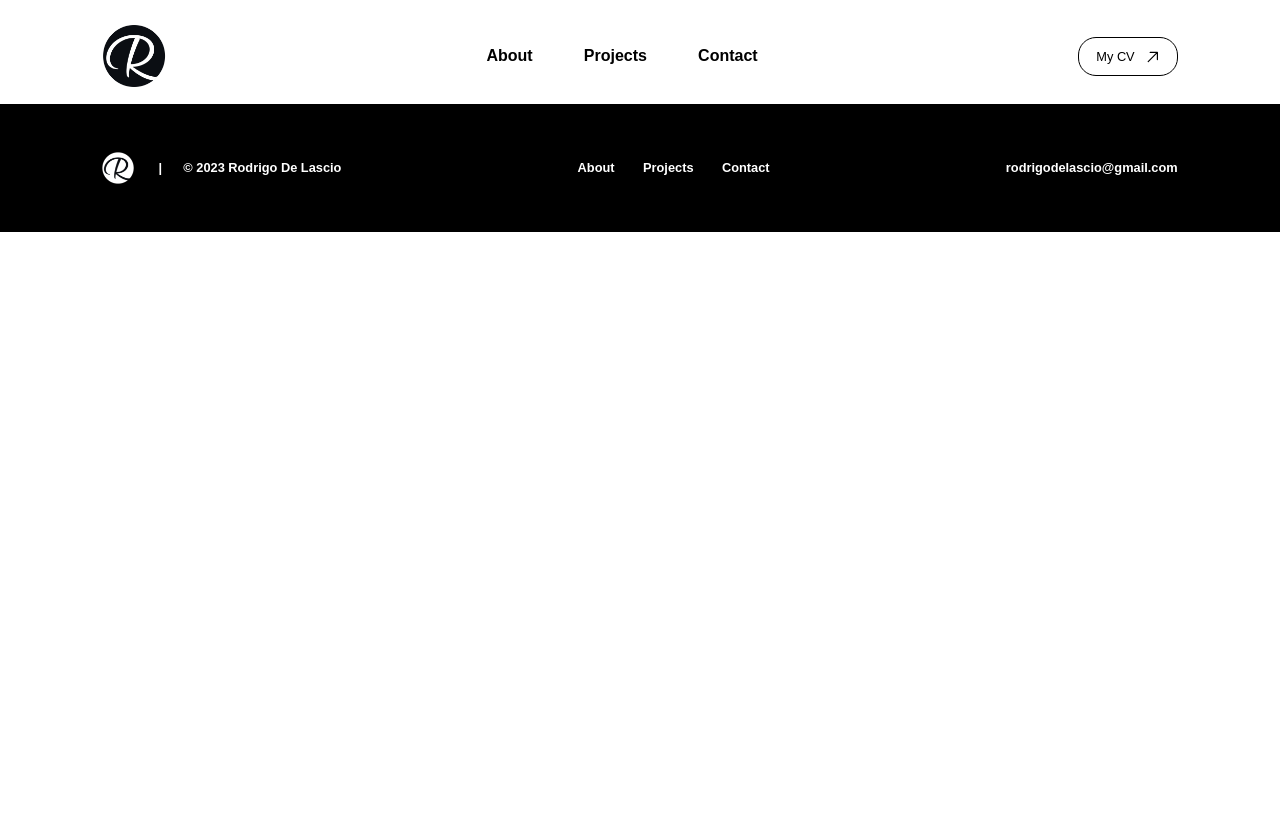
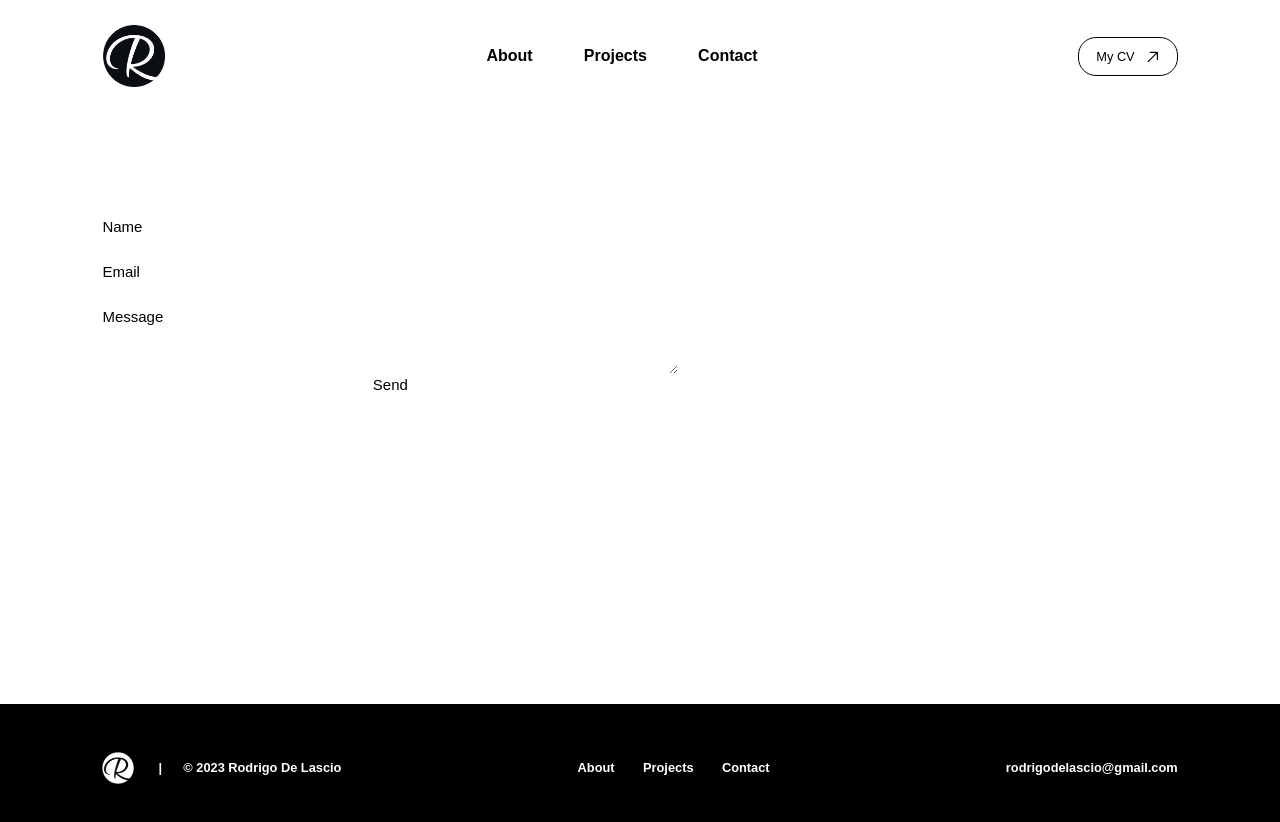
Before and after one commit to rodrigodelascio/rod-current-folio, a React (Create React App) app: page /contact in a window 1280 px wide. Shown: the top 822 px of the page. Before the commit the page ends 800 px from the top, so only its background shows below. Built offline with nearby package versions, Linux system fonts and the light colour scheme.

Commit message:
contact page starter files

```diff
--- a/package.json
+++ b/package.json
@@ -3,6 +3,7 @@
   "version": "0.1.0",
   "private": true,
   "dependencies": {
+    "@emailjs/browser": "^3.11.0",
     "@testing-library/jest-dom": "^5.16.5",
     "@testing-library/react": "^13.4.0",
     "@testing-library/user-event": "^13.5.0",
--- /dev/null
+++ b/src/components/contactpage/ContactHero.js
@@ -0,0 +1,45 @@
+import React, { useRef } from "react";
+import emailjs from "@emailjs/browser";
+import styles from "./ContactHero.module.css";
+
+const ContactHero = () => {
+  const form = useRef();
+
+  const sendEmail = (e) => {
+    e.preventDefault();
+
+    emailjs
+      .sendForm(
+        "YOUR_SERVICE_ID",
+        "YOUR_TEMPLATE_ID",
+        form.current,
+        "YOUR_PUBLIC_KEY"
+      )
+      .then(
+        (result) => {
+          console.log(result.text);
+        },
+        (error) => {
+          console.log(error.text);
+        }
+      );
+  };
+
+  return (
+    <div className={styles["contact-hero-container"]}>
+      <div className={styles["form-wrapper"]}>
+        <form ref={form} onSubmit={sendEmail}>
+          <label>Name</label>
+          <input type="text" name="user_name" />
+          <label>Email</label>
+          <input type="email" name="user_email" />
+          <label>Message</label>
+          <textarea name="message" />
+          <input type="submit" value="Send" />
+        </form>
+      </div>
+    </div>
+  );
+};
+
+export default ContactHero;
--- /dev/null
+++ b/src/components/contactpage/ContactHero.module.css
@@ -0,0 +1,19 @@
+.contact-hero-container {
+  background: #fff;
+  display: flex;
+  position: relative;
+  padding: 14vh 8vw 0 8vw;
+  min-width: 84vw;
+  min-height: 75vh;
+  justify-content: space-between;
+}
+
+.form-wrapper {
+  width: 45vw;
+}
+
+form {
+  display: flex;
+  flex-direction: column;
+  width: 100%;
+}
--- a/src/pages/ContactPage.js
+++ b/src/pages/ContactPage.js
@@ -1,11 +1,13 @@
 import React from "react";
 import Navbar from "../components/common/Navbar";
+import ContactHero from "../components/contactpage/ContactHero";
 import Footer from "../components/common/Footer";
 
 const ContactPage = () => {
   return (
     <div>
       <Navbar />
+      <ContactHero />
       <Footer />
     </div>
   );
```
Also changed, not shown: 1 other file (tests, documents, lock files or other folders).
